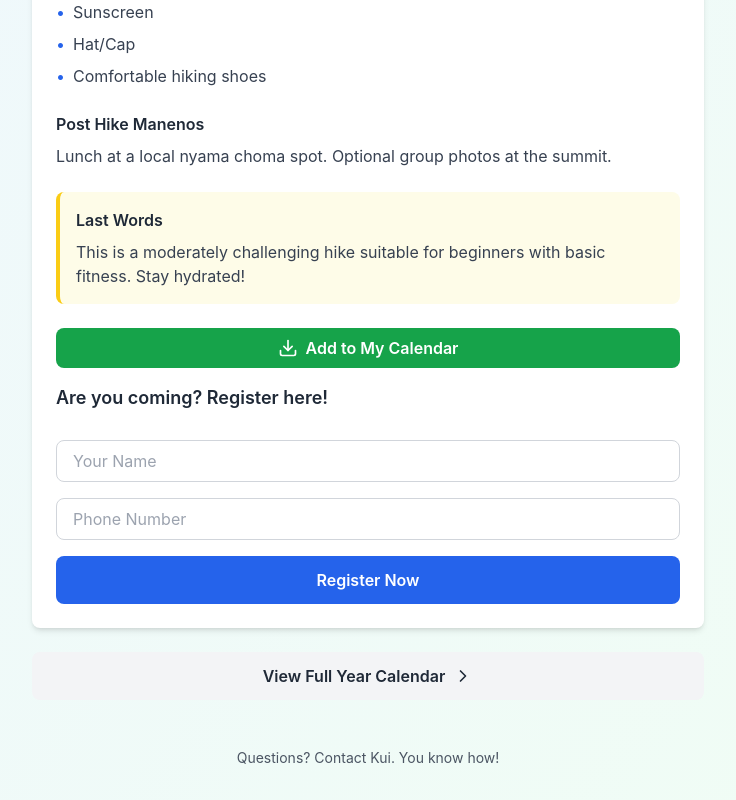
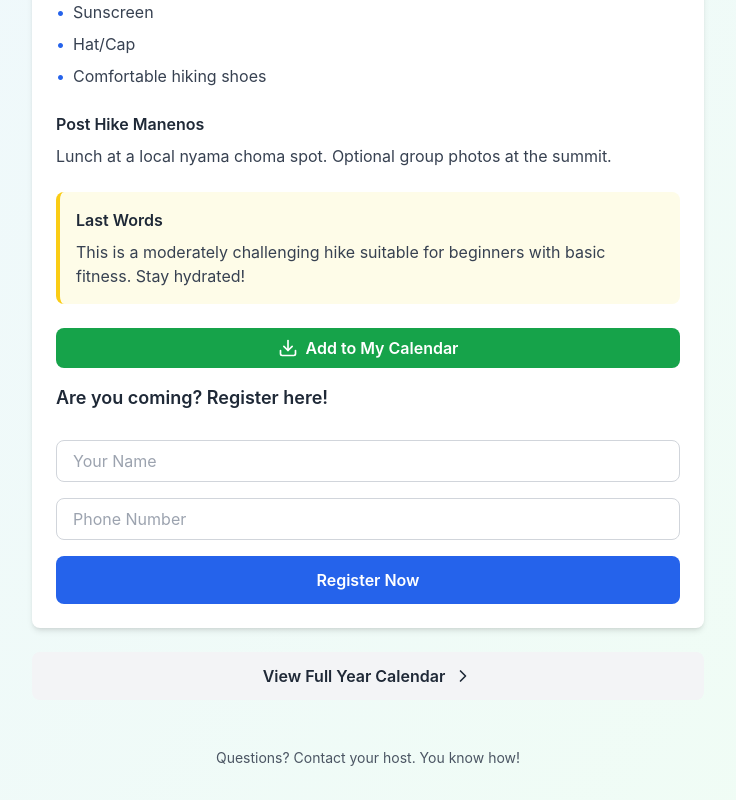
Before and after one commit to knjoroge-casa/sirimonhikers, a React (Vite) app: page / in a window 1280 px wide. Shown: the part 926-1726 px from the top of the page, without its empty margins (272-1008 px from the left). Built offline with nearby package versions, Linux system fonts and the light colour scheme.

Commit message:
Update App.jsx

```diff
--- a/src/App.jsx
+++ b/src/App.jsx
@@ -1011,7 +1011,7 @@ export default function App() {
       </div>
       {currentPage === 'home' ? <HomePage /> : <CalendarPage />}
       <footer className="max-w-2xl mx-auto mt-12 text-center text-gray-600 text-sm">
-        <p>Questions? Contact Kui. You know how!</p>
+        <p>Questions? Contact your host. You know how!</p>
       </footer>
     </div>
   );
```
